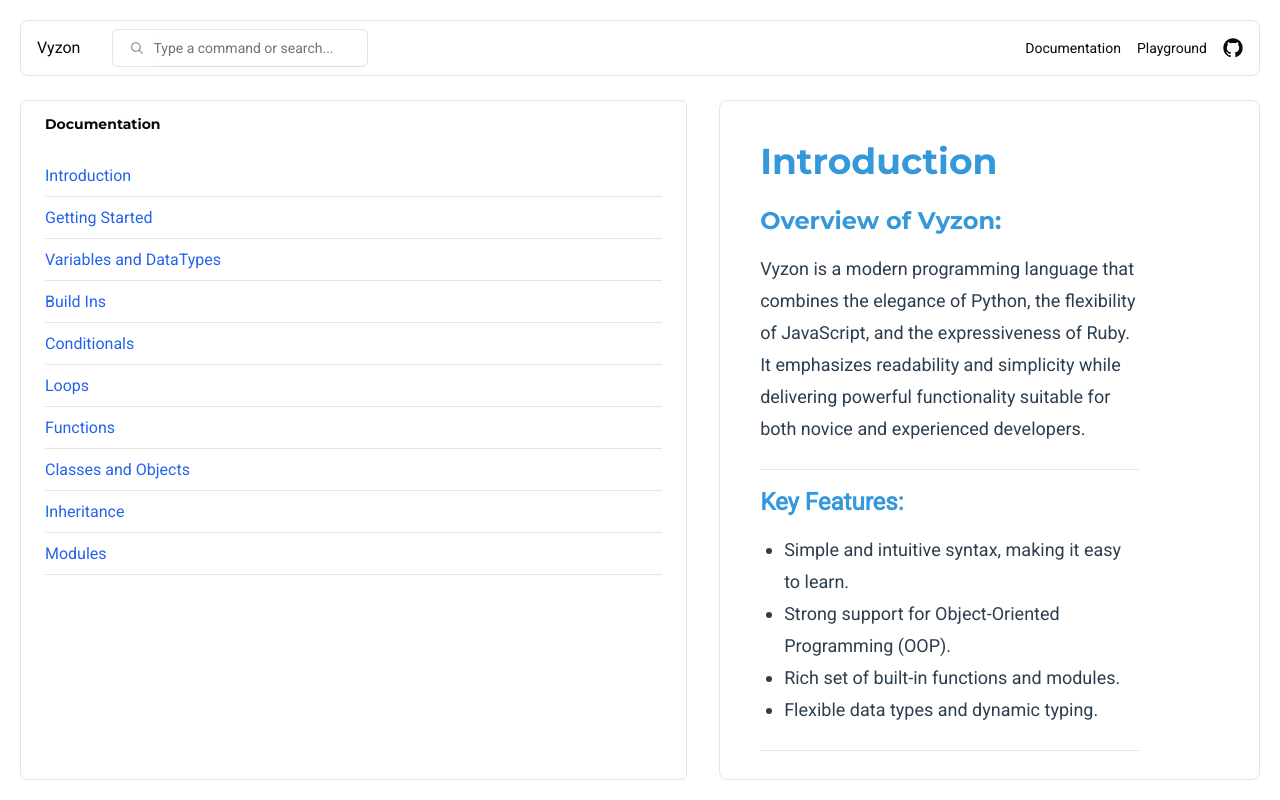
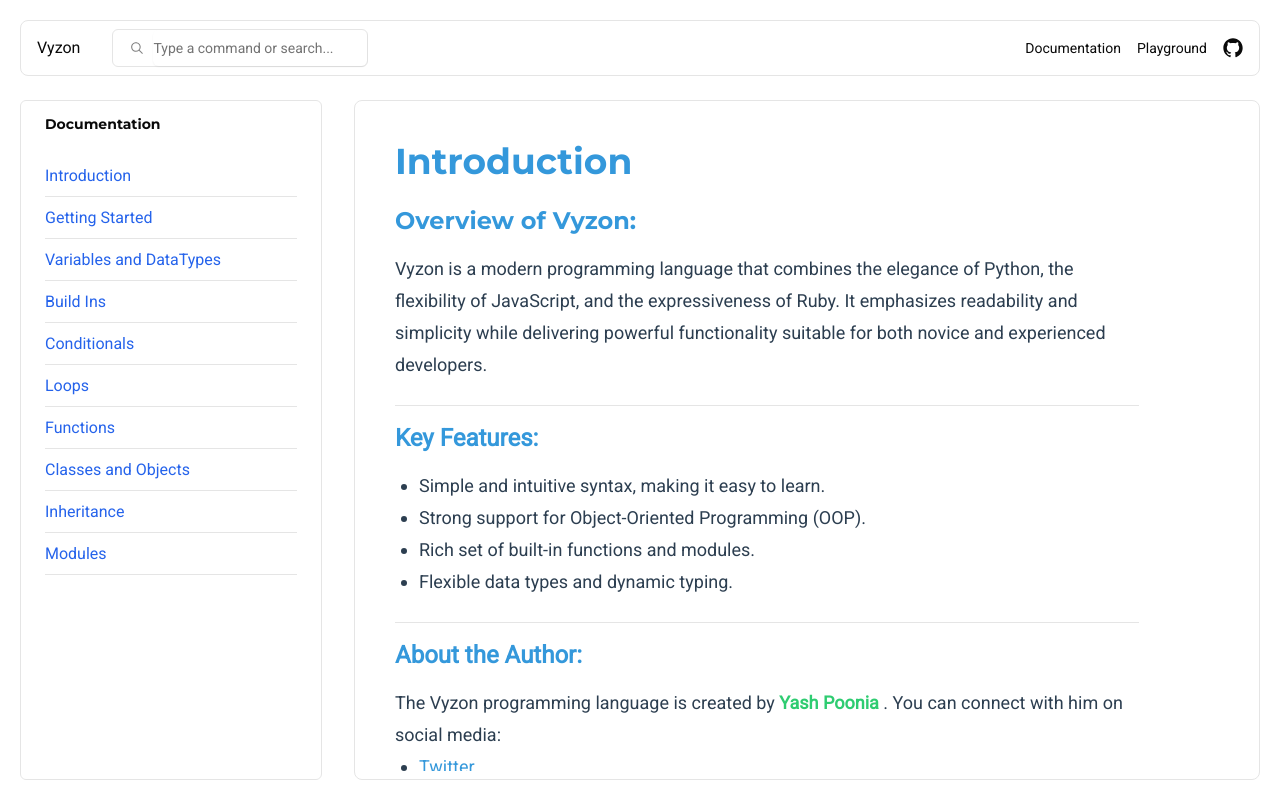
Before and after one commit to yash7xm/Vyzon-Playground, a React (Vite) app: page / in a window 1280 px wide. Built offline with nearby package versions, Linux system fonts and the light colour scheme.

Commit message:
fix : sidebar

```diff
--- a/src/components/sidebar/index.tsx
+++ b/src/components/sidebar/index.tsx
@@ -3,20 +3,26 @@ import { Separator } from "@/components/ui/separator";
 import { Link } from "react-router-dom";
 import { documentationLinks } from "../utils/info";
 
-function Sidebar() {
+function Sidebar({ closeSidebar }: { closeSidebar: () => void }) {
     return (
         <ScrollArea className="w-full h-full border py-4 px-6 rounded-md">
             <h4 className="mb-8 font-medium text-sm leading-none font-montserrat">
                 Documentation
             </h4>
             {documentationLinks.map((doc, index) => (
-                <DocsLink key={index} doc={doc} />
+                <DocsLink key={index} doc={doc} closeSidebar={closeSidebar} />
             ))}
         </ScrollArea>
     );
 }
 
-function DocsLink({ doc }: { doc: string }) {
+function DocsLink({
+    doc,
+    closeSidebar,
+}: {
+    doc: string;
+    closeSidebar: () => void;
+}) {
     const docUrl = `/docs/${doc.replace(/\s+/g, "").toLowerCase()}`;
 
     return (
@@ -24,6 +30,7 @@ function DocsLink({ doc }: { doc: string }) {
             <Link
                 to={docUrl}
                 className="text-blue-600 hover:underline font-roboto"
+                onClick={closeSidebar}
             >
                 {doc}
             </Link>
--- a/src/pages/Home/index.tsx
+++ b/src/pages/Home/index.tsx
@@ -12,22 +12,26 @@ function Home() {
                 <Navbar toggleSidebar={() => setSidebarOpen(prev => !prev)} />
             </div>
 
-            {/* Sidebar overlay for mobile */}
+            {/* Mobile overlay */}
             {sidebarOpen && (
-                <div className="fixed inset-0 bg-black bg-opacity-50 z-30 md:hidden" onClick={() => setSidebarOpen(false)} />
+                <div
+                    className="fixed inset-0 bg-black bg-opacity-50 z-30 md:hidden"
+                    onClick={() => setSidebarOpen(false)}
+                />
             )}
 
             <div className="w-full flex h-full gap-8 overflow-hidden">
                 {/* Sidebar */}
                 <div
-                    className={`h-full z-40 transition-transform duration-300 md:static absolute top-[5.5rem] md:top-0 bg-white md:w-full w-3/4 shadow-lg md:shadow-none transform ${
-                        sidebarOpen ? "translate-x-0" : "-translate-x-full md:translate-x-0"
-                    }`}
+                    className={`h-full rounded-md bg-white shadow-lg md:shadow-none z-40 transition-transform duration-300 ease-in-out
+                        md:static md:translate-x-0 absolute left-0 w-2/3 md:w-1/4
+                        ${sidebarOpen ? "translate-x-0" : "-translate-x-full"}
+                    `}
                 >
-                    <Sidebar />
+                    <Sidebar closeSidebar={() => setSidebarOpen(false)} />
                 </div>
 
-                {/* Main content */}
+                {/* Main Content */}
                 <div className="w-full md:w-3/4 h-full">
                     <Content />
                 </div>
```
